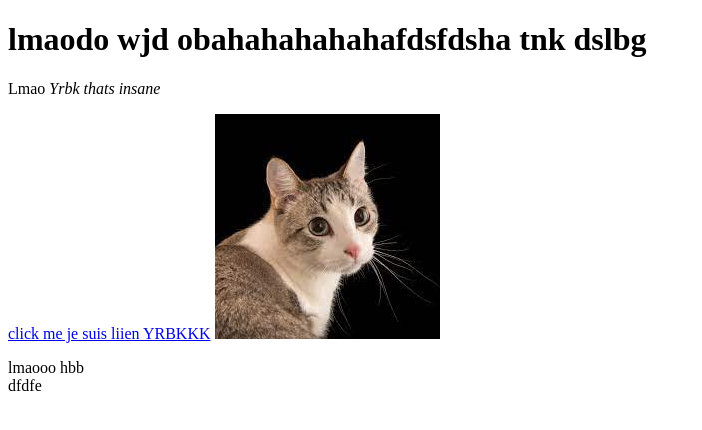
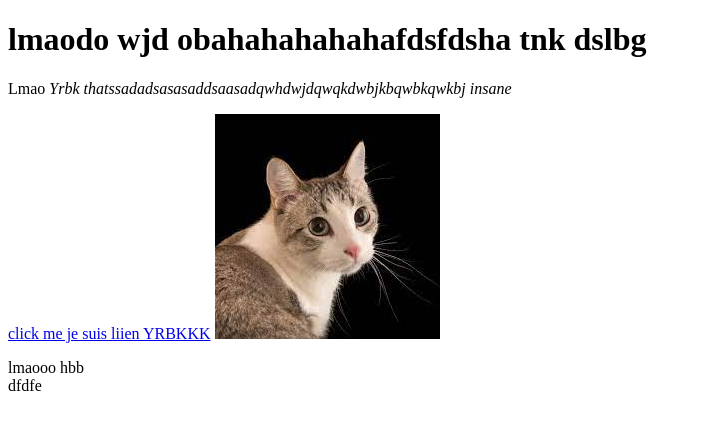
Before and after one commit to jinxeeey/WebHome, a plain HTML site: page First try.html in a window 1280 px wide. Shown: the whole page, without its empty margins (0-702 px from the left). Drawn offline with Linux system fonts and the light colour scheme.

Commit message:
updatesss baby

```diff
--- a/First try.html
+++ b/First try.html
@@ -5,7 +5,7 @@
     </head>
     <body>
         <h1> lmaodo wjd obahahahahahafdsfdsha tnk dslbg </h1>
-        <p>Lmao <i>Yrbk thats insane</i></p>
+        <p>Lmao <i>Yrbk thatssadadsasasaddsaasadqwhdwjdqwqkdwbjkbqwbkqwkbj insane</i></p>
         <a href="https://google.com" target="_blank" title="lets goto chrome">click me je suis liien YRBKKK</a>
         <img src="img/cat.jfif" >
         <p>lmaooo hbb <br> dfdfe</p>
```
